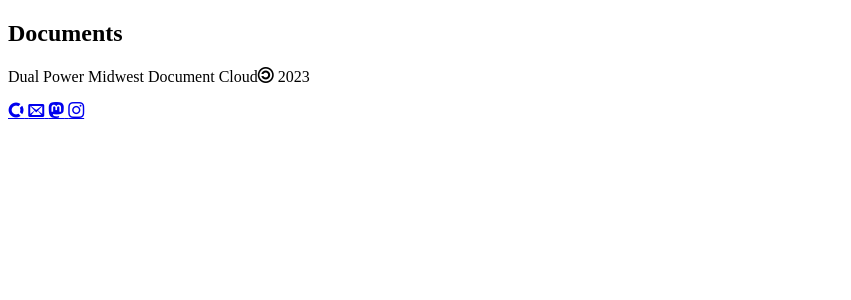
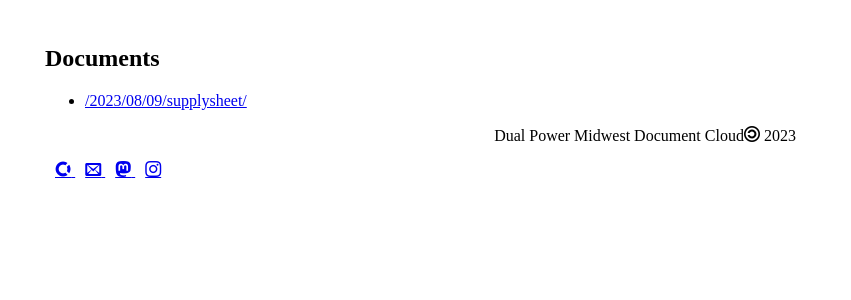
Before and after one commit to dpgmidwest/document-cloud, a Jekyll site: the page built from index.html, in a window 1280 px wide. Shown: the top 300 px of the page, without its empty margins (0-851 px from the left). Built offline with Jekyll 4.4.1, drawn with Linux system fonts in a browser that asks for light colours; some web fonts are replaced; the list of posts is cut into pages by our own code.

Commit message:
basic layout

```diff
--- a/_config.yml
+++ b/_config.yml
@@ -4,10 +4,6 @@ domain: dpgmidwest.org/document-cloud
 baseurl: "https://www.dpgmidwest.org/document-cloud/"
 logo: "images/logo-dark-shadow-line.png"
 language: "English"
-
-defaults:
-  - scope:
-    path: "assets/documents"
 
 # Search Engine Optimization and Metatag Information
 seo-title: DPG Midwest Document Cloud
--- a/_layouts/file.html
+++ b/_layouts/file.html
@@ -2,5 +2,7 @@
 layout: default
 ---
 
+{{ content }}
+
 <a href="{{ site.baseurl }}{{ page.file_path }}">Download Document</a>
 <object data="{{ site.baseurl }}{{ page.file_path }}" width="800" height="500" class="document">
--- a/css/stylesheet.css
+++ b/css/stylesheet.css
@@ -1,4 +1,17 @@
+body {
+    margin: 45px;
+}
+
 object.document {
     width:100vw;
     height:100vh;
 }
+
+footer {
+    display: inline;
+    text-align: center;
+}
+
+footer > * {
+    margin-left: 10px;
+}
--- a/index.html
+++ b/index.html
@@ -1,11 +1,13 @@
 ---
 layout: home
-title: Home
-tab-title: "Dual Power Gathering Midwest"
 ---
 <section>
   <h1>Documents</h1>
-  {% for file in site.static_files %}
-    <a></a>
-  {% endfor %}
+  <ul>
+    {% for post in site.posts %}
+      <li>
+        <a href="{{ post.url }}">{{ post.url }}</a>
+      </li>
+    {% endfor %}
+  </ul>
 </section>
```
Also changed, not shown: _posts/2023-08-09-supplysheet.md (added, +5 -0 lines).
